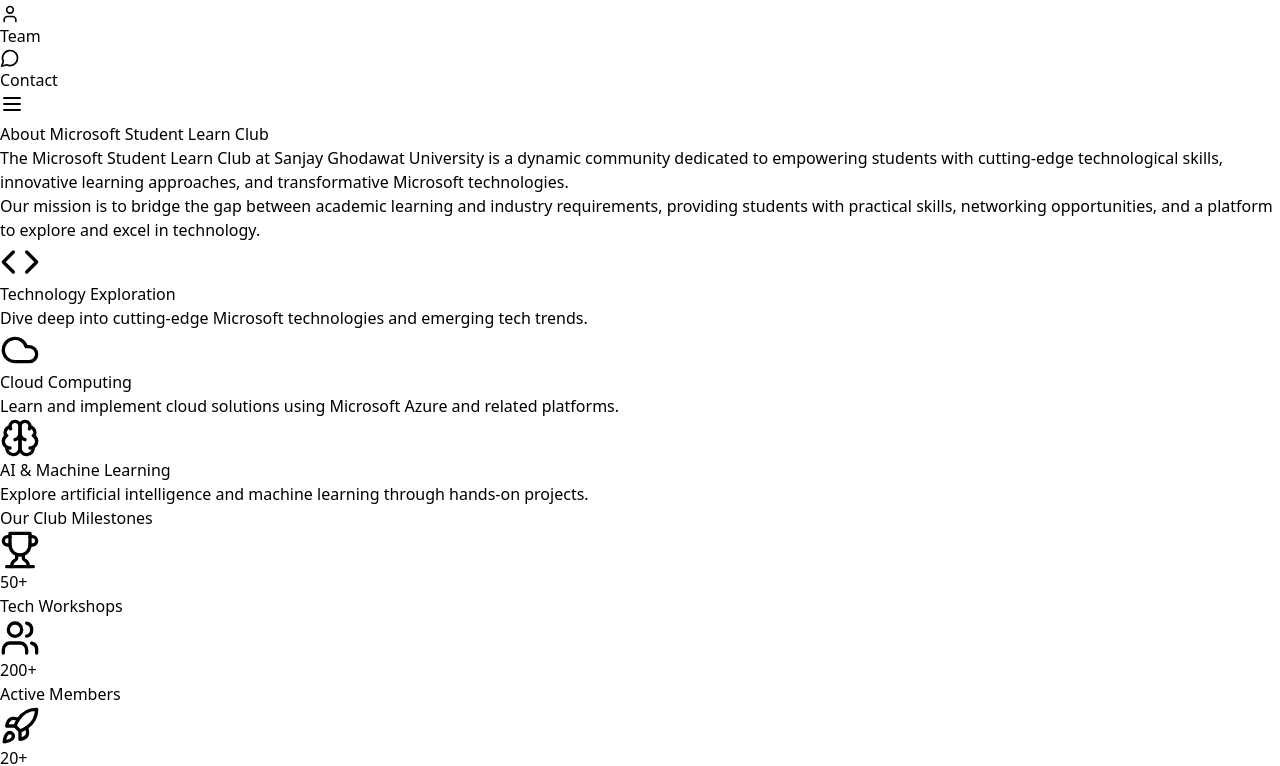
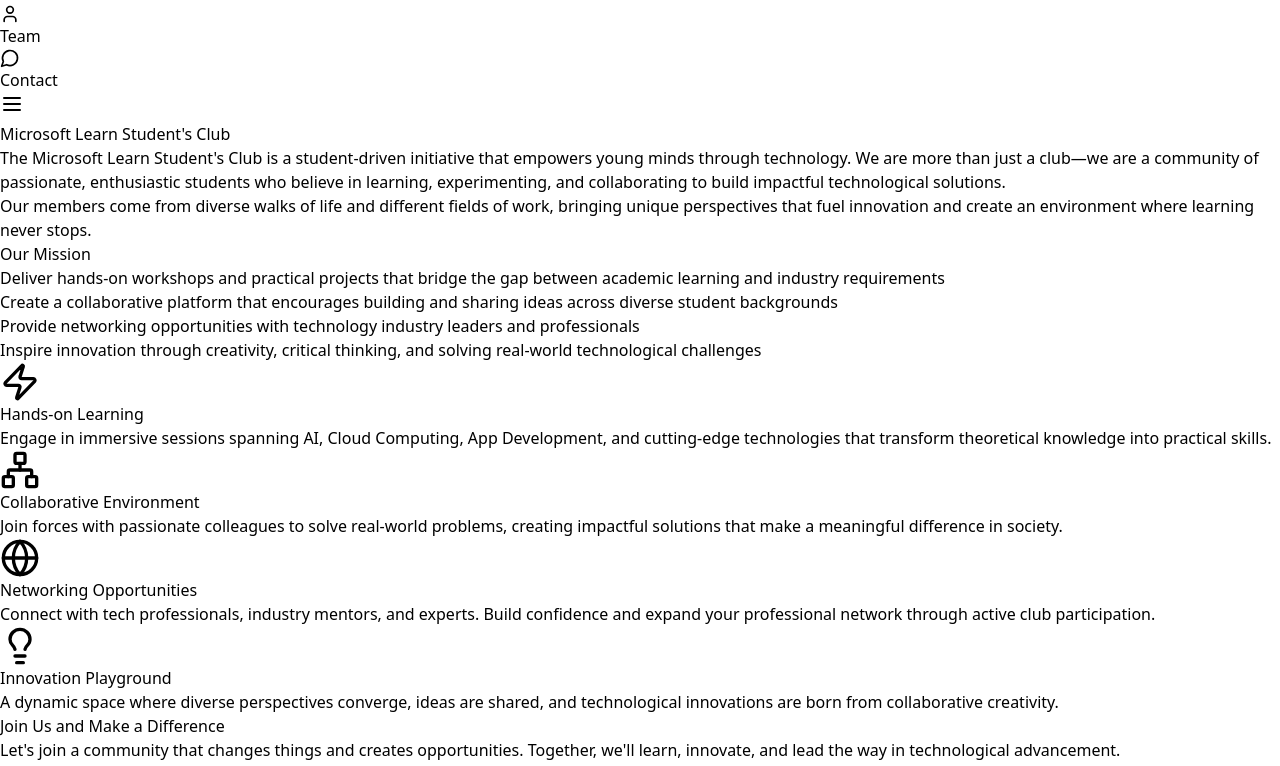
Before and after one commit to SnoozeScript/mlsc-sgu, a React (Vite) app: page /about in a window 1280 px wide. Shown: the part 7267-8033 px from the top of the page. Built offline with nearby package versions, Linux system fonts and the light colour scheme.

Commit message:
Added FAQ & Updated-About

```diff
--- a/src/App.jsx
+++ b/src/App.jsx
@@ -9,6 +9,7 @@
 import ParticleBackground from "./components/ParticleBackground";
 import MicrosoftLogos from "./components/MicrosoftLogos";
 import DataScienceSummitRecap from "./components/Recap/DataScienceSummitRecap";
+import FAQ from "./pages/FAQ.jsx";
 const App = () => {
   return (
     <Router>
@@ -30,6 +31,7 @@
             <Route path="/contact" element={<Contact />} />
             <Route path="/dataSciencesummitrecap" element={<DataScienceSummitRecap />}
             />
+            <Route path="/faq" element={FAQ}/>
           </Routes>
         </main>
 
--- a/src/components/HeroSection.jsx
+++ b/src/components/HeroSection.jsx
@@ -89,17 +89,24 @@
           >
             <Rocket className="text-cyan-400 animate-pulse" size={50} />
             <h1 className="text-5xl font-bold text-transparent bg-clip-text bg-gradient-to-r from-cyan-300 via-blue-400 to-indigo-500">
-              Microsoft Student
-              <span className="block text-white">Learn Club @ SGU</span>
+              Microsoft Learn
+              <span className="block text-white">
+                Student&apos;s Club @ SGU
+              </span>
             </h1>
           </motion.div>
           <motion.p
             variants={itemVariants}
             className="text-gray-300 text-lg leading-relaxed"
           >
-            Unleash your potential at the intersection of innovation and
-            technology. Join a transformative journey that bridges academic
-            excellence with real-world Microsoft-powered experiences.
+            A community of tech enthusiasts and innovators passionate about
+            learning, building, and leading in the world of technology.
+          </motion.p>
+          <motion.p
+            variants={itemVariants}
+            className="text-gray-300 text-lg leading-relaxed font-bold"
+          >
+            Explore. Collaborate. Thrive.
           </motion.p>
           <div className="flex space-x-4">
             <motion.div
--- a/src/pages/About.jsx
+++ b/src/pages/About.jsx
@@ -1,43 +1,31 @@
 import { motion } from "framer-motion";
-import { Code, Cloud, Brain, Trophy, Users, Rocket } from "lucide-react";
+import { Network, Lightbulb, Globe, Zap } from "lucide-react";
 
 const About = () => {
-  const clubFeatures = [
+  const whyJoinReasons = [
     {
-      icon: <Code className="text-cyan-400" size={40} />,
-      title: "Technology Exploration",
+      icon: <Zap className="text-yellow-400" size={40} />,
+      title: "Hands-on Learning",
       description:
-        "Dive deep into cutting-edge Microsoft technologies and emerging tech trends.",
+        "Engage in immersive sessions spanning AI, Cloud Computing, App Development, and cutting-edge technologies that transform theoretical knowledge into practical skills.",
     },
     {
-      icon: <Cloud className="text-blue-400" size={40} />,
-      title: "Cloud Computing",
+      icon: <Network className="text-green-400" size={40} />,
+      title: "Collaborative Environment",
       description:
-        "Learn and implement cloud solutions using Microsoft Azure and related platforms.",
+        "Join forces with passionate colleagues to solve real-world problems, creating impactful solutions that make a meaningful difference in society.",
     },
     {
-      icon: <Brain className="text-purple-400" size={40} />,
-      title: "AI & Machine Learning",
+      icon: <Globe className="text-blue-400" size={40} />,
+      title: "Networking Opportunities",
       description:
-        "Explore artificial intelligence and machine learning through hands-on projects.",
-    },
-  ];
-
-  const milestones = [
-    {
-      icon: <Trophy className="text-yellow-400" size={40} />,
-      value: "50+",
-      label: "Tech Workshops",
+        "Connect with tech professionals, industry mentors, and experts. Build confidence and expand your professional network through active club participation.",
     },
     {
-      icon: <Users className="text-teal-400" size={40} />,
-      value: "200+",
-      label: "Active Members",
-    },
-    {
-      icon: <Rocket className="text-cyan-400" size={40} />,
-      value: "20+",
-      label: "Successful Projects",
+      icon: <Lightbulb className="text-cyan-400" size={40} />,
+      title: "Innovation Playground",
+      description:
+        "A dynamic space where diverse perspectives converge, ideas are shared, and technological innovations are born from collaborative creativity.",
     },
   ];
 
@@ -54,32 +42,99 @@
             className="text-5xl font-bold text-center mb-12
             bg-clip-text text-transparent bg-gradient-to-r from-cyan-400 to-blue-500"
           >
-            About Microsoft Student Learn Club
+            Microsoft Learn Student&apos;s Club
           </h2>
         </motion.div>
 
-        {/* Club Description */}
+        {/* Club Overview */}
         <motion.div
           initial={{ opacity: 0, x: -50 }}
           whileInView={{ opacity: 1, x: 0 }}
           transition={{ duration: 0.6 }}
-          className="max-w-3xl mx-auto text-center mb-16"
+          className="max-w-4xl mx-auto text-center mb-16"
         >
           <p className="text-xl text-gray-300 leading-relaxed mb-6">
-            The Microsoft Student Learn Club at Sanjay Ghodawat University is a
-            dynamic community dedicated to empowering students with cutting-edge
-            technological skills, innovative learning approaches, and
-            transformative Microsoft technologies.
+            The Microsoft Learn Student&apos;s Club is a student-driven initiative that
+            empowers young minds through technology. We are more than just a
+            club—we are a community of passionate, enthusiastic students who
+            believe in learning, experimenting, and collaborating to build
+            impactful technological solutions.
           </p>
-          <p className="text-lg text-gray-400">
-            Our mission is to bridge the gap between academic learning and
-            industry requirements, providing students with practical skills,
-            networking opportunities, and a platform to explore and excel in
-            technology.
+          <p className="text-lg text-gray-400 mb-6">
+            Our members come from diverse walks of life and different fields of
+            work, bringing unique perspectives that fuel innovation and create
+            an environment where learning never stops.
           </p>
         </motion.div>
 
-        {/* Club Features */}
+
+
+        {/* Our Mission */}
+        <motion.div
+          initial={{ opacity: 0, y: 50 }}
+          whileInView={{ opacity: 1, y: 0 }}
+          transition={{ duration: 0.6 }}
+          className="max-w-5xl mx-auto bg-gray-800/30 backdrop-blur-lg rounded-3xl
+          border border-white/10 p-12 text-center mb-24 relative overflow-hidden"
+        >
+          <div
+            className="absolute -top-12 -right-12
+            bg-blue-500/10 w-48 h-48 rounded-full blur-2xl"
+          ></div>
+          <div
+            className="absolute -bottom-12 -left-12
+            bg-cyan-500/10 w-48 h-48 rounded-full blur-2xl"
+          ></div>
+
+          <div className="relative z-10">
+            <h3
+              className="text-4xl font-bold mb-8
+              bg-clip-text text-transparent
+              bg-gradient-to-r from-cyan-400 to-blue-500"
+            >
+              Our Mission
+            </h3>
+            <ul className="text-lg text-gray-300 space-y-6 max-w-4xl mx-auto text-left">
+              <li className="flex items-start space-x-4">
+                <div className="w-6 h-6 bg-cyan-500/30 rounded-full flex items-center justify-center mt-1">
+                  <div className="w-2 h-2 bg-cyan-500 rounded-full"></div>
+                </div>
+                <span>
+                  Deliver hands-on workshops and practical projects that bridge
+                  the gap between academic learning and industry requirements
+                </span>
+              </li>
+              <li className="flex items-start space-x-4">
+                <div className="w-6 h-6 bg-cyan-500/30 rounded-full flex items-center justify-center mt-1">
+                  <div className="w-2 h-2 bg-cyan-500 rounded-full"></div>
+                </div>
+                <span>
+                  Create a collaborative platform that encourages building and
+                  sharing ideas across diverse student backgrounds
+                </span>
+              </li>
+              <li className="flex items-start space-x-4">
+                <div className="w-6 h-6 bg-cyan-500/30 rounded-full flex items-center justify-center mt-1">
+                  <div className="w-2 h-2 bg-cyan-500 rounded-full"></div>
+                </div>
+                <span>
+                  Provide networking opportunities with technology industry
+                  leaders and professionals
+                </span>
+              </li>
+              <li className="flex items-start space-x-4">
+                <div className="w-6 h-6 bg-cyan-500/30 rounded-full flex items-center justify-center mt-1">
+                  <div className="w-2 h-2 bg-cyan-500 rounded-full"></div>
+                </div>
+                <span>
+                  Inspire innovation through creativity, critical thinking, and
+                  solving real-world technological challenges
+                </span>
+              </li>
+            </ul>
+          </div>
+        </motion.div>
+        {/* Why Join MLSC */}
         <motion.div
           initial="hidden"
           whileInView="visible"
@@ -94,9 +149,9 @@
               },
             },
           }}
-          className="grid md:grid-cols-3 gap-8 mb-16"
+          className="grid md:grid-cols-2 gap-8 mb-16"
         >
-          {clubFeatures.map((feature, index) => (
+          {whyJoinReasons.map((reason, index) => (
             <motion.div
               key={index}
               variants={{
@@ -110,40 +165,33 @@
               className="bg-gray-800/50 backdrop-blur-lg p-6 rounded-2xl
               border border-white/10 text-center transition duration-300"
             >
-              <div className="flex justify-center mb-4">{feature.icon}</div>
+              <div className="flex justify-center mb-4">{reason.icon}</div>
               <h3 className="text-xl font-bold mb-3 text-white">
-                {feature.title}
+                {reason.title}
               </h3>
-              <p className="text-gray-400">{feature.description}</p>
+              <p className="text-gray-400">{reason.description}</p>
             </motion.div>
           ))}
         </motion.div>
 
-        {/* Milestones */}
+        {/* Call to Action */}
         <motion.div
           initial={{ opacity: 0, y: 50 }}
           whileInView={{ opacity: 1, y: 0 }}
           transition={{ duration: 0.6 }}
-          className="bg-gray-800/50 backdrop-blur-lg rounded-2xl
-          border border-white/10 p-12 text-center"
+          className="text-center mt-16"
         >
           <h3
-            className="text-3xl font-bold mb-8
+            className="text-3xl font-bold mb-6
             bg-clip-text text-transparent bg-gradient-to-r from-cyan-400 to-blue-500"
           >
-            Our Club Milestones
+            Join Us and Make a Difference
           </h3>
-          <div className="grid md:grid-cols-3 gap-8">
-            {milestones.map((milestone, index) => (
-              <div key={index} className="flex flex-col items-center">
-                <div className="mb-4">{milestone.icon}</div>
-                <div className="text-4xl font-bold text-white mb-2">
-                  {milestone.value}
-                </div>
-                <div className="text-gray-400">{milestone.label}</div>
-              </div>
-            ))}
-          </div>
+          <p className="text-xl text-gray-300 max-w-2xl mx-auto mb-8">
+            Let&apos;s join a community that changes things and creates
+            opportunities. Together, we&apos;ll learn, innovate, and lead the
+            way in technological advancement.
+          </p>
         </motion.div>
       </div>
     </div>
--- a/src/pages/Contact.jsx
+++ b/src/pages/Contact.jsx
@@ -54,7 +54,7 @@
             <div className="space-y-4">
               <div className="flex items-center space-x-4">
                 <MapPin className="text-cyan-400" size={28} />
-                <span>Microsoft Student Learn Club, SGU Campus</span>
+                <span>Microsoft Learn Student&apos;s  Club, SGU Campus</span>
               </div>
               <div className="flex items-center space-x-4">
                 <Phone className="text-cyan-400" size={28} />
--- a/src/pages/Home.jsx
+++ b/src/pages/Home.jsx
@@ -7,6 +7,7 @@
 import About from "../pages/About";
 import TeamPage from "./TeamPage";
 import Contact from "../pages/Contact";
+import FAQ from "./FAQ";
 
 //import ParticleBackground from "../components/ParticleBackground";
 import MicrosoftLogos from "../components/MicrosoftLogos";
@@ -263,6 +264,7 @@
       </AnimatePresence>
       <TeamPage />
       <Contact />
+      <FAQ />
     </div>
   );
 };
```
Also changed, not shown: src/pages/FAQ.jsx (added, +124 -0 lines).
